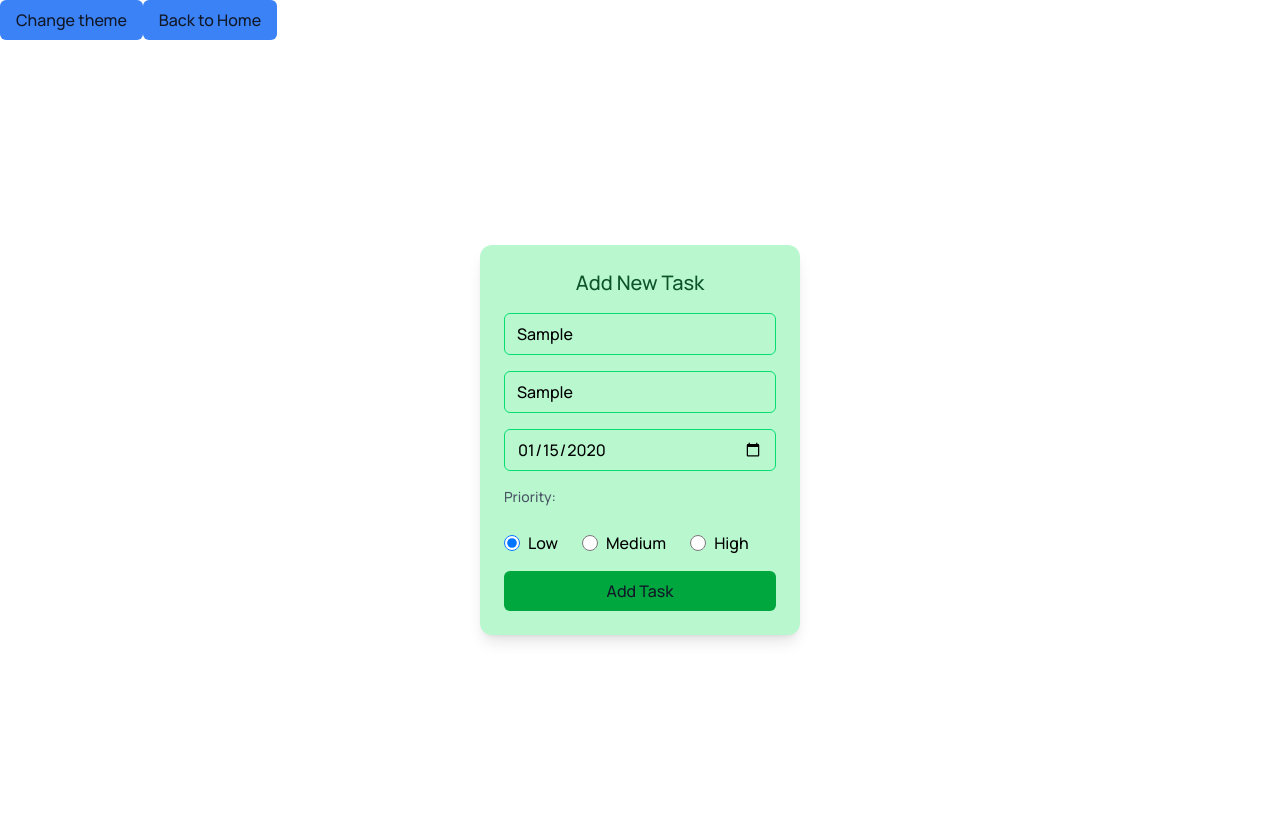
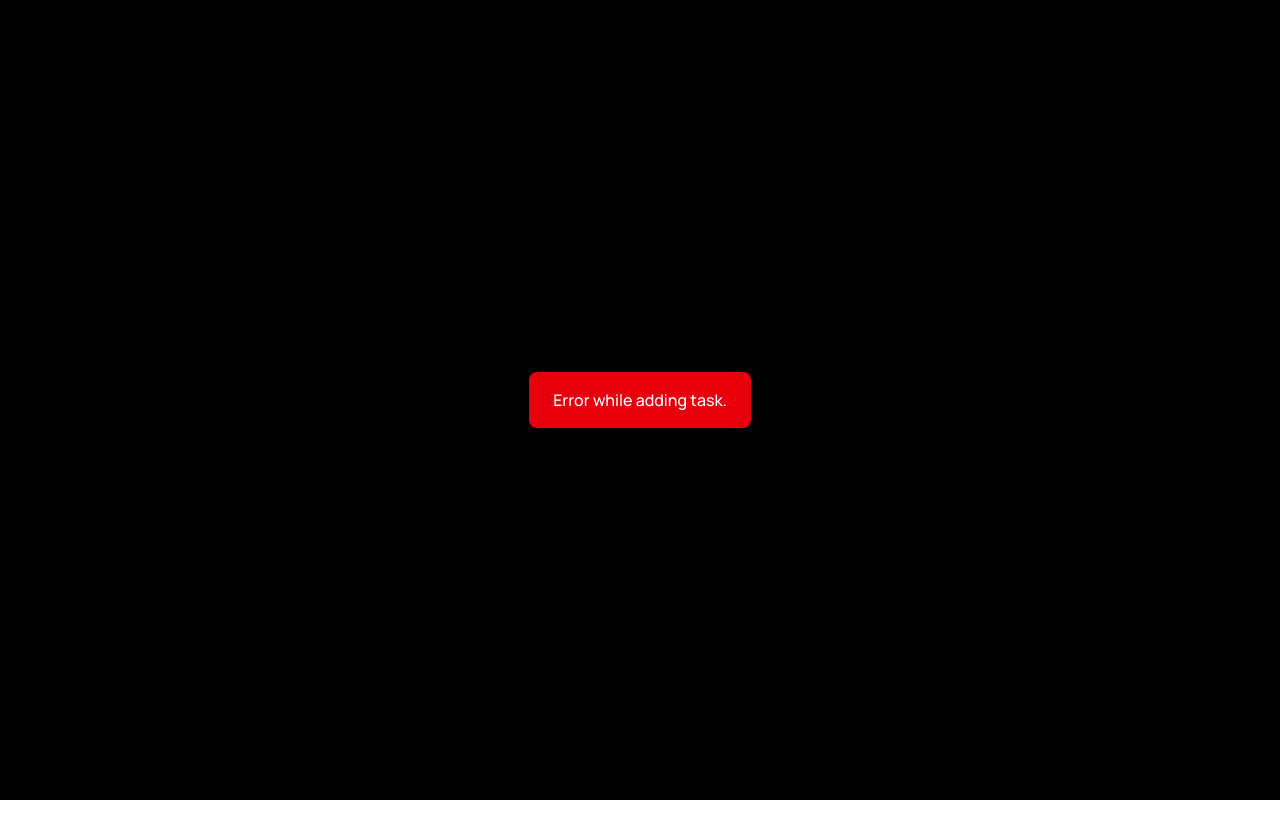
Before and after one commit to sudowski27/Task-Manager, a React (Vite) app in the folder react_vite_frontend/: page /add_new_task in a window 1280 px wide. Both pictures are taken after typing "Sample", "Sample", "2020-01-15" into the empty fields and a click on the button "Add Task". Built offline with nearby package versions, Linux system fonts and the light colour scheme; no server answers.

Commit message:
Add notification about result of adding new task

```diff
--- a/react_vite_frontend/src/pages/AddNewTask.tsx
+++ b/react_vite_frontend/src/pages/AddNewTask.tsx
@@ -7,6 +7,12 @@ type AddNewTaskProps = {
 };
 
 const AddNewTask = ({ isDark, setIsDark }: AddNewTaskProps) => {
+  const [message, setMessage] = useState<string | null>(null); // TODO remove
+  const [messageType, setMessageType] = useState<"success" | "error" | null>(null);  // TODO remove
+  const [notification, setNotification] = useState<{
+  message: string;
+  type: "success" | "error";
+} | null>(null);
   const [taskName, setTaskName] = useState("");
   const [taskDescription, setTaskDescription] = useState("");
   const [taskDate, setTaskDate] = useState("");
@@ -34,17 +40,29 @@ const AddNewTask = ({ isDark, setIsDark }: AddNewTaskProps) => {
       throw new Error("Failed to add task");
     }
 
-    const result = await response.json();
-    console.log("Task added:", result);
+    await response.json();
 
     setTaskName("");
     setTaskDescription("");
     setTaskDate("");
     setPriority("low");
 
+    setMessage("Task added succesfully!")  // TODO remove
+    setMessageType("success")  // TODO remove
+    setNotification({
+    message: "Task added successfully!",
+    type: "success",
+  });
+
     } catch (error) {
-    console.error("Error:", error);
+    setMessage("Error while adding task.")
+    setMessageType("error")
     }
+
+    setTimeout(() => {
+        setMessage(null);
+        setMessageType(null);
+    }, 3000);
   };
 
   return (
@@ -224,6 +242,18 @@ const AddNewTask = ({ isDark, setIsDark }: AddNewTaskProps) => {
             </button>
           </div>
         </div>
+        {message && (
+            <div className="fixed inset-0 flex items-center justify-center bg-black bg-opacity-30">
+                <div
+                    className={`
+                                px-6 py-4 rounded-lg shadow-lg text-white
+                                ${messageType === "success" ? "bg-green-600" : "bg-red-600"}
+                              `}
+                >
+                {message}
+                </div>
+            </div>
+        )}
     </div>
   );
 };
```
